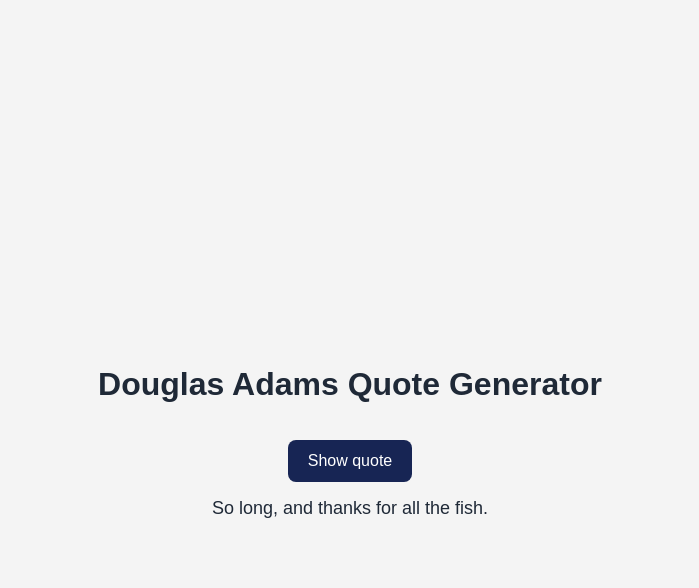
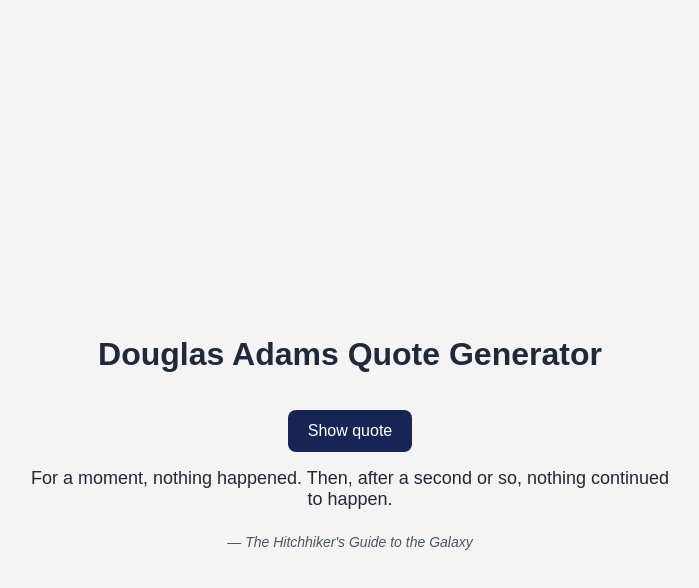
Before and after one commit to onic/douglas-adams-quote-generator, a website with bundled scripts: page index.html in a window 1280 px wide. Both pictures are taken after a click on the button "Show quote". Shown: the whole page, without its empty margins (290-989 px from the left). Built offline with nearby package versions, Linux system fonts and the light colour scheme.

Commit message:
Refactor quote generator: extract quotes into dual-mode ES module with source attribution
- Create quotes.js as a dual-mode ES module (browser + Node) with 16 attributed Douglas Adams quotes
- Extract getNextQuoteIndex as a pure function for no-immediate-repeat rotation logic
- Update script.js to import from quotes.js and display source attribution
- Update index.html to use module script and add cite element for source display
- Add styling for quote source citation in styles.css
- Add package.json with 'type: module' and test script
- Add comprehensive test suite in test/quotes.test.js using Node's built-in test runner
- All original 12 quotes preserved verbatim with proper source attribution
- Added 4 new genuine Douglas Adams quotes for total of 16

```diff
--- a/index.html
+++ b/index.html
@@ -11,7 +11,8 @@
       <h1>Douglas Adams Quote Generator</h1>
       <button id="new-quote-button" type="button">Show quote</button>
       <p id="quote-output" role="status" aria-live="polite">Click the button to display a quote.</p>
+      <cite id="quote-source"></cite>
     </main>
-    <script src="./script.js"></script>
+    <script type="module" src="./script.js"></script>
   </body>
 </html>
--- /dev/null
+++ b/quotes.js
@@ -0,0 +1,92 @@
+// Douglas Adams quotes with source attribution
+// Dual-mode ES module: works in browser and Node
+
+export const quotes = [
+  {
+    text: "I love deadlines. I like the whooshing sound they make as they fly by.",
+    source: "The Salmon of Doubt"
+  },
+  {
+    text: "The answer to the ultimate question of life, the universe and everything is 42.",
+    source: "The Hitchhiker's Guide to the Galaxy"
+  },
+  {
+    text: "Time is an illusion. Lunchtime doubly so.",
+    source: "The Hitchhiker's Guide to the Galaxy"
+  },
+  {
+    text: "Would it save you a lot of time if I just gave up and went mad now?",
+    source: "The Hitchhiker's Guide to the Galaxy"
+  },
+  {
+    text: "Don't panic.",
+    source: "The Hitchhiker's Guide to the Galaxy"
+  },
+  {
+    text: "In the beginning the Universe was created. This has made a lot of people very angry and been widely regarded as a bad move.",
+    source: "The Restaurant at the End of the Universe"
+  },
+  {
+    text: "A common mistake that people make when trying to design something completely foolproof is to underestimate the ingenuity of complete fools.",
+    source: "Mostly Harmless"
+  },
+  {
+    text: "The ships hung in the sky in much the same way that bricks don't.",
+    source: "The Hitchhiker's Guide to the Galaxy"
+  },
+  {
+    text: "Flying is learning how to throw yourself at the ground and miss.",
+    source: "Life, the Universe and Everything"
+  },
+  {
+    text: "So long, and thanks for all the fish.",
+    source: "So Long, and Thanks for All the Fish"
+  },
+  {
+    text: "I may not have gone where I intended to go, but I think I have ended up where I needed to be.",
+    source: "The Long Dark Tea-Time of the Soul"
+  },
+  {
+    text: "The fact that we live at the bottom of a deep gravity well, on the surface of a gas covered planet going around a nuclear fireball 90 million miles away and think this to be normal is obviously some indication of how skewed our perspective tends to be.",
+    source: "The Salmon of Doubt"
+  },
+  {
+    text: "For a moment, nothing happened. Then, after a second or so, nothing continued to happen.",
+    source: "The Hitchhiker's Guide to the Galaxy"
+  },
+  {
+    text: "It is a mistake to think you can solve any major problems just with potatoes.",
+    source: "Life, the Universe and Everything"
+  },
+  {
+    text: "He felt that his whole life was some kind of dream and he sometimes wondered whose it was and whether they were enjoying it.",
+    source: "The Hitchhiker's Guide to the Galaxy"
+  },
+  {
+    text: "The major difference between a thing that might go wrong and a thing that cannot possibly go wrong is that when a thing that cannot possibly go wrong goes wrong it usually turns out to be impossible to get at or repair.",
+    source: "Mostly Harmless"
+  }
+];
+
+/**
+ * Pure function that returns the next quote index ensuring no immediate repeats
+ * @param {number|null|undefined} prev - The previous index (can be null/undefined on first call)
+ * @param {number} len - The length of the quotes array
+ * @returns {number} A valid index in [0, len) that is different from prev (when len > 1)
+ */
+export function getNextQuoteIndex(prev, len) {
+  if (len <= 0) {
+    throw new Error('Array length must be positive');
+  }
+
+  if (len === 1) {
+    return 0;
+  }
+
+  let nextIndex;
+  do {
+    nextIndex = Math.floor(Math.random() * len);
+  } while (nextIndex === prev);
+
+  return nextIndex;
+}
--- a/script.js
+++ b/script.js
@@ -1,24 +1,16 @@
 // Random quote generator that displays a new quote each time the button is clicked
-const quotes = [
-  "I love deadlines. I like the whooshing sound they make as they fly by.",
-  "The answer to the ultimate question of life, the universe and everything is 42.",
-  "Time is an illusion. Lunchtime doubly so.",
-  "Would it save you a lot of time if I just gave up and went mad now?",
-  "Don't panic.",
-  "In the beginning the Universe was created. This has made a lot of people very angry and been widely regarded as a bad move.",
-  "A common mistake that people make when trying to design something completely foolproof is to underestimate the ingenuity of complete fools.",
-  "The ships hung in the sky in much the same way that bricks don't.",
-  "Flying is learning how to throw yourself at the ground and miss.",
-  "So long, and thanks for all the fish.",
-  "I may not have gone where I intended to go, but I think I have ended up where I needed to be.",
-  "The fact that we live at the bottom of a deep gravity well, on the surface of a gas covered planet going around a nuclear fireball 90 million miles away and think this to be normal is obviously some indication of how skewed our perspective tends to be."
-];
+import { quotes, getNextQuoteIndex } from './quotes.js';
 
 const quoteOutput = document.getElementById("quote-output");
+const quoteSource = document.getElementById("quote-source");
 const newQuoteButton = document.getElementById("new-quote-button");
 
 if (!quoteOutput) {
   throw new Error('Element with id "quote-output" not found');
+}
+
+if (!quoteSource) {
+  throw new Error('Element with id "quote-source" not found');
 }
 
 if (!newQuoteButton) {
@@ -27,23 +19,12 @@ if (!newQuoteButton) {
 
 let previousIndex = -1;
 
-function getNextQuoteIndex() {
-  if (quotes.length <= 1) {
-    return 0;
-  }
-
-  let nextIndex = previousIndex;
-  while (nextIndex === previousIndex) {
-    nextIndex = Math.floor(Math.random() * quotes.length);
-  }
-
-  return nextIndex;
-}
-
 function showQuote() {
-  const nextIndex = getNextQuoteIndex();
+  const nextIndex = getNextQuoteIndex(previousIndex, quotes.length);
   previousIndex = nextIndex;
-  quoteOutput.textContent = quotes[nextIndex];
+  const quote = quotes[nextIndex];
+  quoteOutput.textContent = quote.text;
+  quoteSource.textContent = `— ${quote.source}`;
 }
 
 newQuoteButton.addEventListener("click", showQuote);
--- a/styles.css
+++ b/styles.css
@@ -40,3 +40,11 @@ button:focus-visible {
   font-size: 1.125rem;
   max-width: 40rem;
 }
+
+#quote-source {
+  display: block;
+  margin-top: 0.5rem;
+  font-size: 0.875rem;
+  font-style: italic;
+  color: #4b5563;
+}
```
Also changed, not shown: package.json (added, +8 -0 lines), test/quotes.test.js (added, +82 -0 lines).
